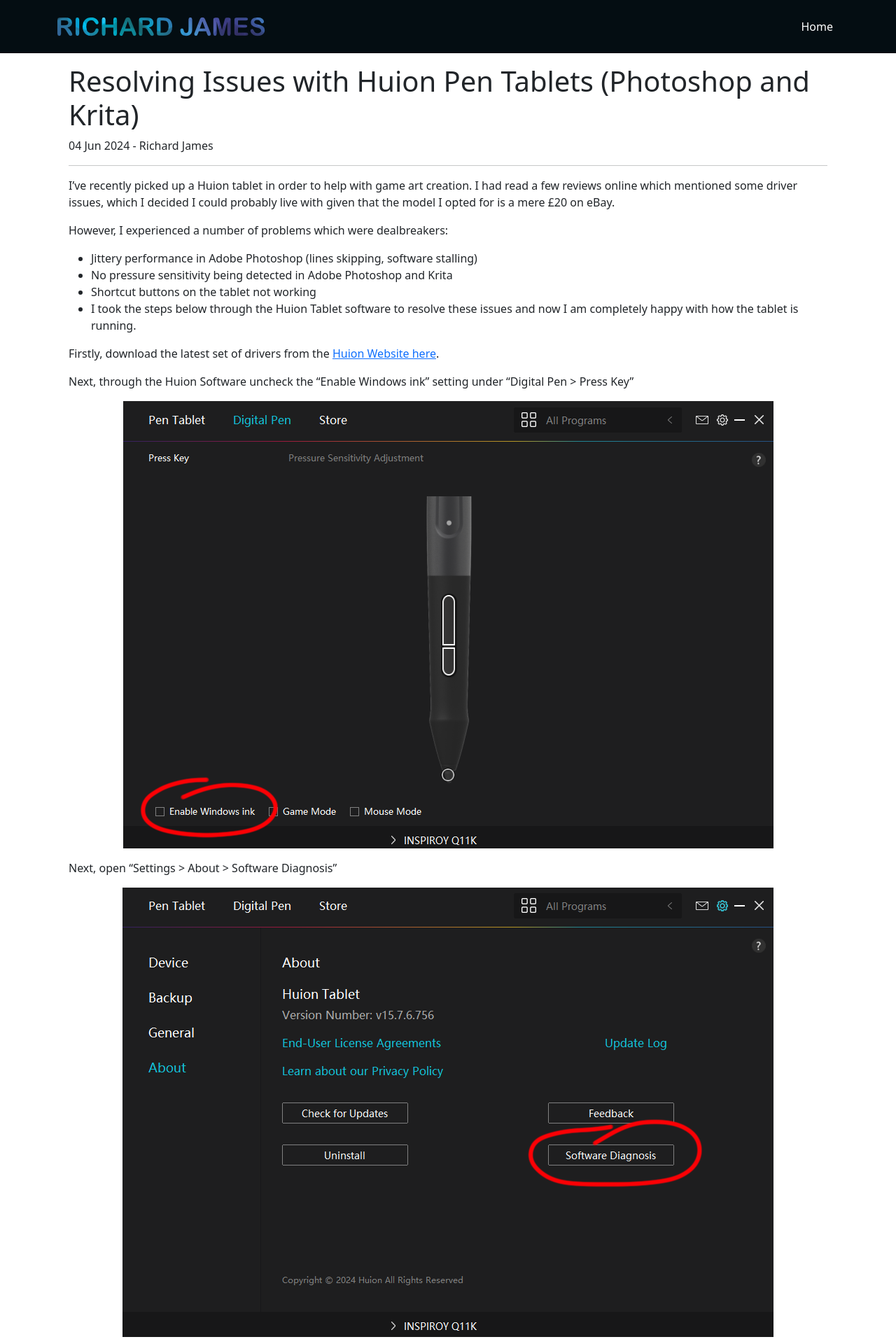
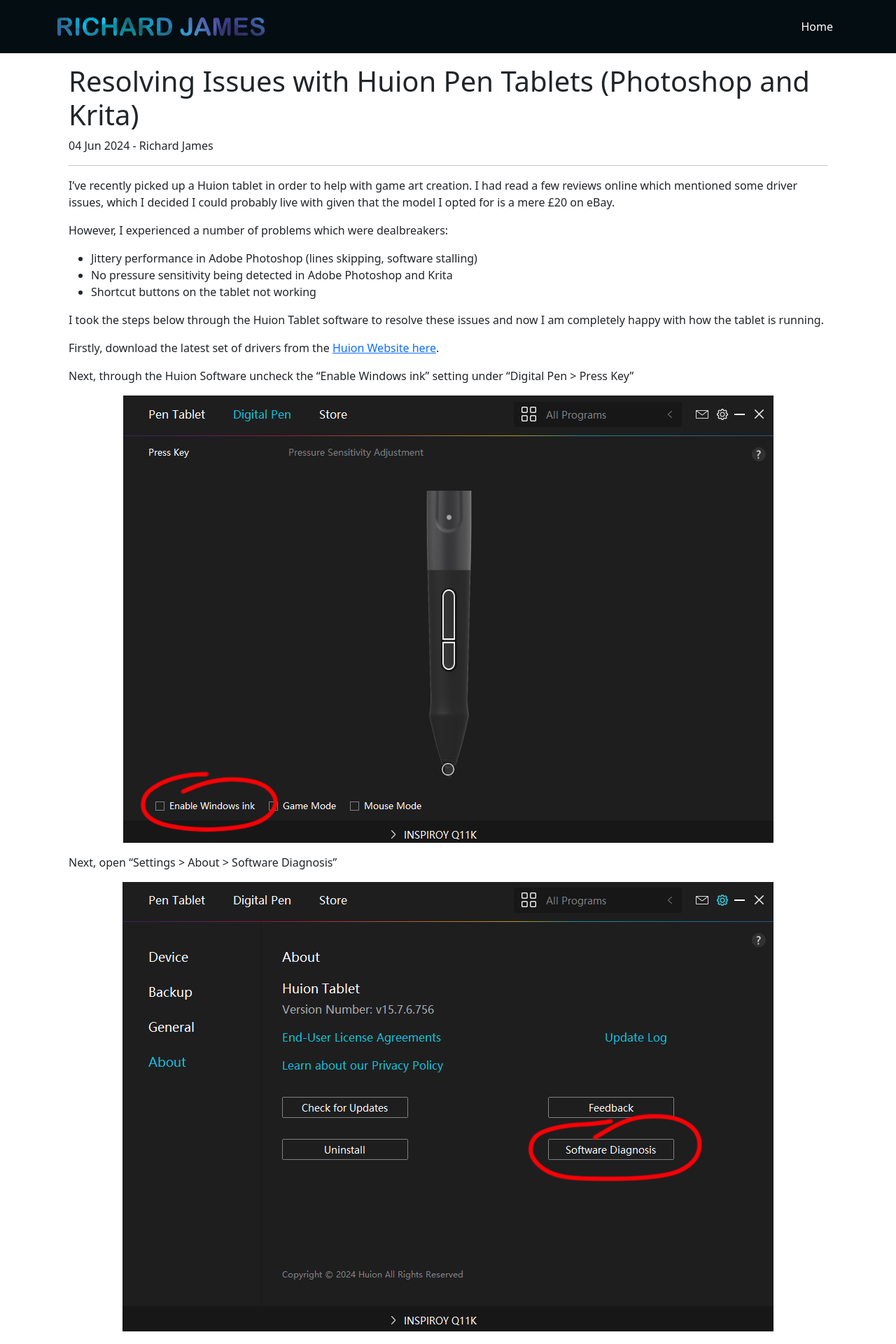
Before and after one commit to richardpjames/richardpjames.github.io, a Jekyll site: the page built from _posts/2024-06-04-Resolving-Issues-With-Huion-Pen-Tablets.md, in a window 1280 px wide. Shown: the top 1920 px of the page at 70% size. Built offline with Jekyll 4.4.1, drawn with Linux system fonts in a browser that asks for light colours.

Commit message:
Fix formatting error

```diff
--- a/_posts/2024-06-04-Resolving-Issues-With-Huion-Pen-Tablets.md
+++ b/_posts/2024-06-04-Resolving-Issues-With-Huion-Pen-Tablets.md
@@ -12,7 +12,8 @@
 * Jittery performance in Adobe Photoshop (lines skipping, software stalling)
 * No pressure sensitivity being detected in Adobe Photoshop and Krita
 * Shortcut buttons on the tablet not working
-* I took the steps below through the Huion Tablet software to resolve these issues and now I am completely happy with how the tablet is running.
+
+I took the steps below through the Huion Tablet software to resolve these issues and now I am completely happy with how the tablet is running.
 
 Firstly, download the latest set of drivers from the [Huion Website here](https://huion.com/download).
 
```
